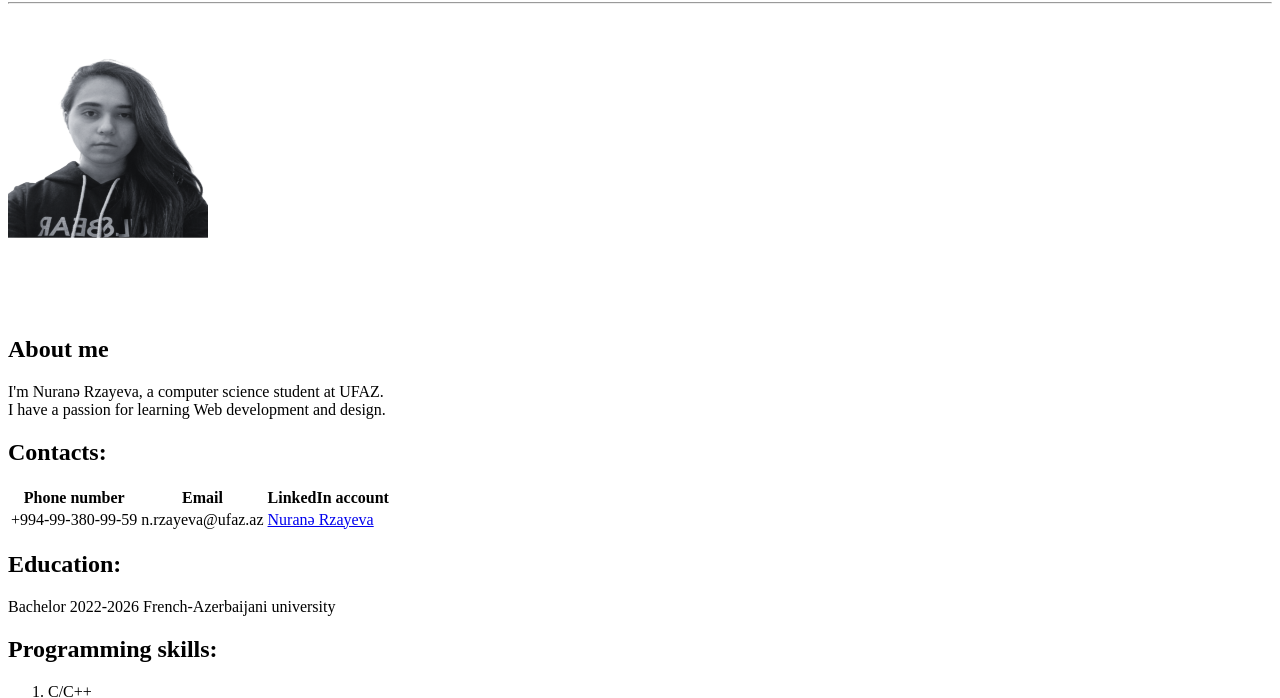
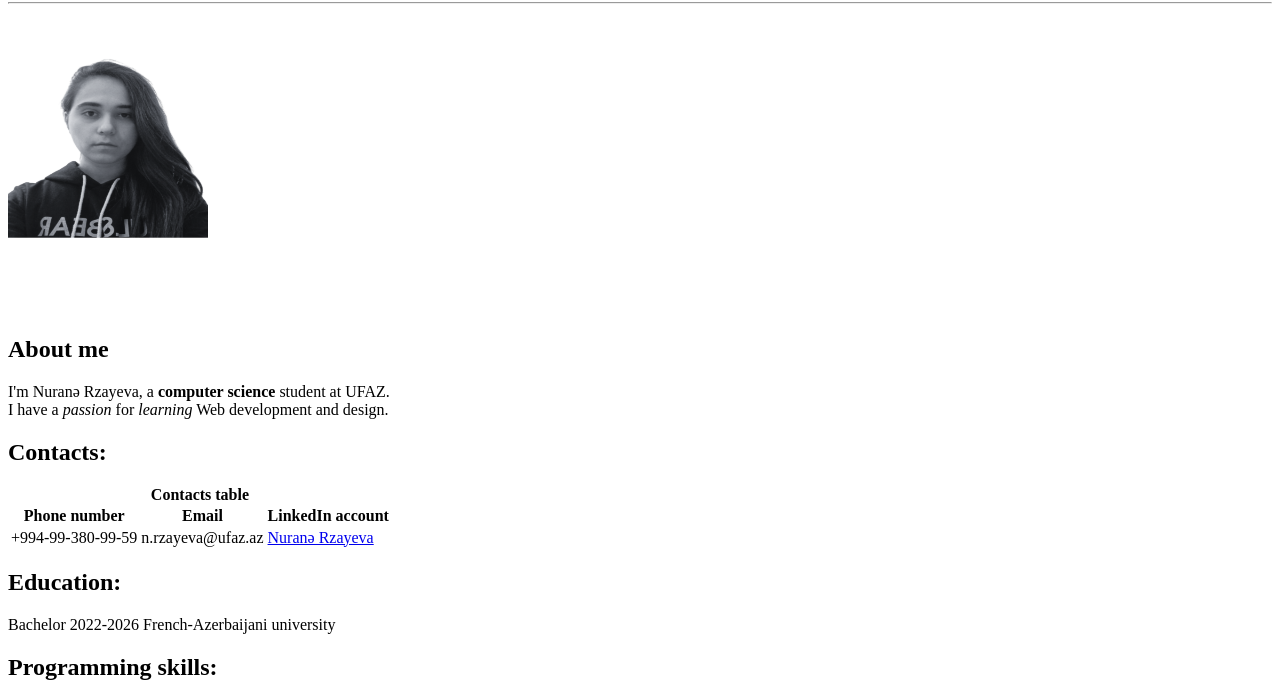
Before and after one commit to n-rzayeva/resume, a plain HTML site: page index.html in a window 1280 px wide. Shown: the part 78-776 px from the top of the page. Drawn offline with Linux system fonts and the light colour scheme.

Commit message:
Update index.html

```diff
--- a/index.html
+++ b/index.html
@@ -10,9 +10,10 @@
         <hr>
         <img width="200" height="300" src="Untitled design.png" alt="My photo">
         <h2>About me</h2>
-        <p>I'm Nuranə Rzayeva, a computer science student at UFAZ.<br>I have a passion for learning Web development and design.</p>
+        <p>I'm Nuranə Rzayeva, a <b>computer science</b> student at UFAZ.<br>I have a <em>passion</em> for <i>learning</i> Web development and design.</p>
         <h2>Contacts:</h2>
         <table>
+            <caption><strong>Contacts table</strong></caption>
             <tr>
                 <th>Phone number</th>
                 <th>Email</th>
```
